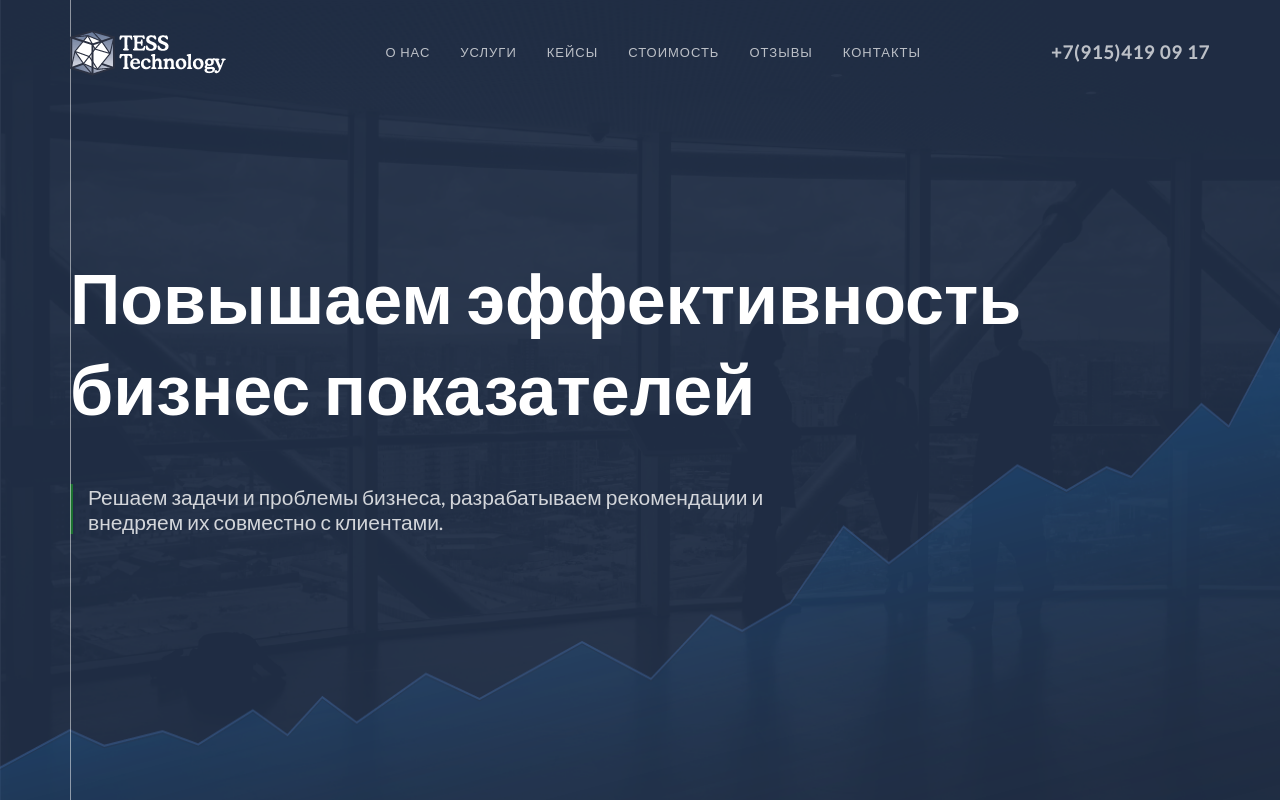
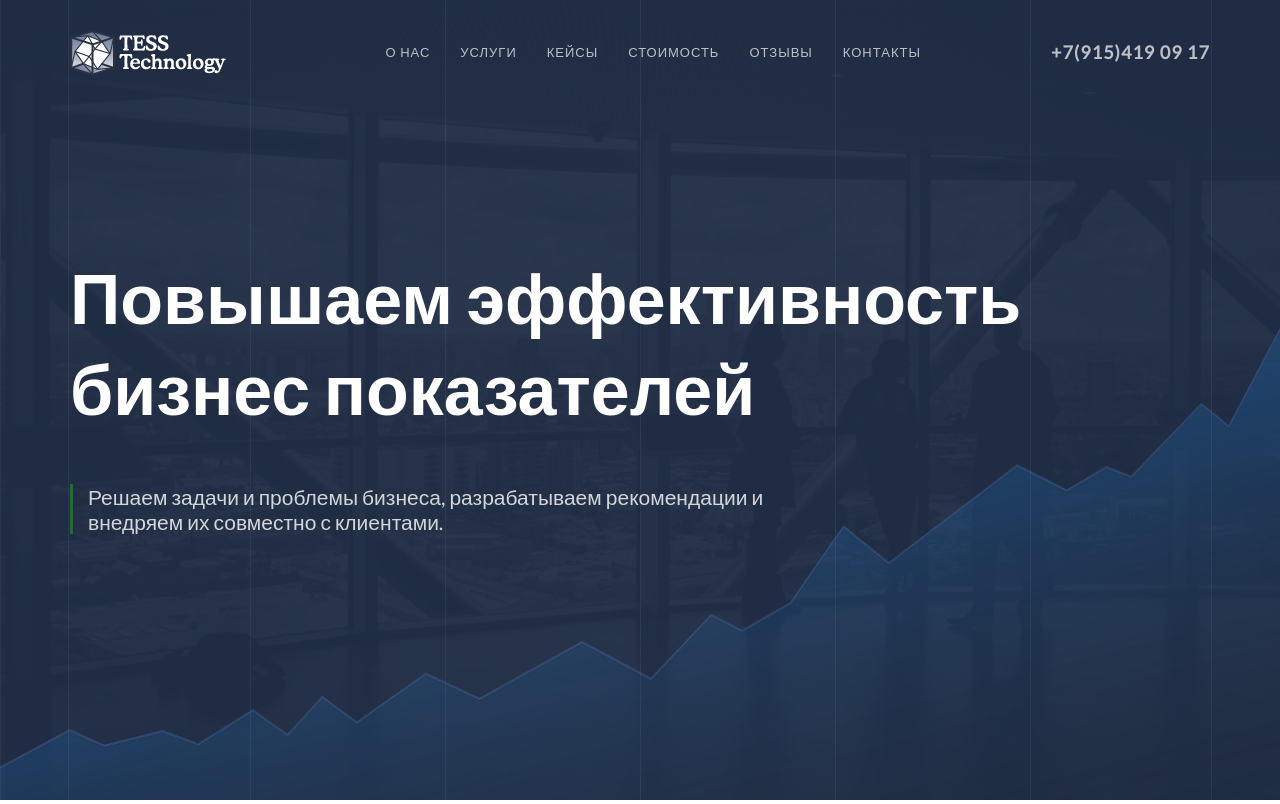
Before and after one commit to mainden7/Tess, a plain HTML site: page index.html in a window 1280 px wide. Shown: the top 804 px of the page. Drawn offline with nearby package versions, Linux system fonts and the light colour scheme; some packages are replaced by stand-ins of ours; a small style sheet from the web is missing.

Commit message:
final grid

```diff
--- a/index.html
+++ b/index.html
@@ -65,12 +65,18 @@
   </head>
   <body  id="page-top" data-spy="scroll" data-target=".navbar" data-offset="100">
   <style type="text/css">
-
       .bg-grid>div{
+        padding: 0;
+      }
+      .bg-grid>div>div{
         position: fixed;
         top: 0;
         height: 100%;
         border-left: 1px solid rgba(255,255,255, 0.06);
+      }
+      .bg-grid div.border-right{
+        border-left: none;
+        border-right: 1px solid rgba(255,255,255, 0.06);
       }
     </style>
 
@@ -137,19 +143,43 @@
 
 <div class="container">
           <div class="row">
-            <div class="col-md-12 bg-grid">
-              <div class="col-md-1"></div>
-            <div class="col-md-1"></div>
-            <div class="col-md-1"></div>
-            <div class="col-md-1"></div>
-            <div class="col-md-1"></div>
-            <div class="col-md-1"></div>
-            <div class="col-md-1"></div>
-            <div class="col-md-1"></div>
-            <div class="col-md-1"></div>
-            <div class="col-md-1"></div>
-            <div class="col-md-1"></div>
-            <div class="col-md-1"></div>
+            <div class="col-md-12 bg-grid" style='padding: 0'>
+              <div class="col-md-1 relative" style="padding-left: 13px">
+                <div></div>
+              </div>
+            <div class="col-md-1 relative">
+
+            </div>
+            <div class="col-md-1 relative">
+              <div></div>
+            </div>
+            <div class="col-md-1 relative">
+
+            </div>
+            <div class="col-md-1 relative">
+              <div></div>
+            </div>
+            <div class="col-md-1 relative">
+
+            </div>
+            <div class="col-md-1 relative">
+              <div></div>
+            </div>
+            <div class="col-md-1 relative">
+
+            </div>
+            <div class="col-md-1 relative">
+              <div></div>
+            </div>
+            <div class="col-md-1 relative">
+
+            </div>
+            <div class="col-md-1 relative">
+              <div></div>
+            </div>
+            <div class="col-md-1 relative">
+              <div style='margin-left: 83px'></div>
+            </div>
             </div>
           </div>
         </div>
```
